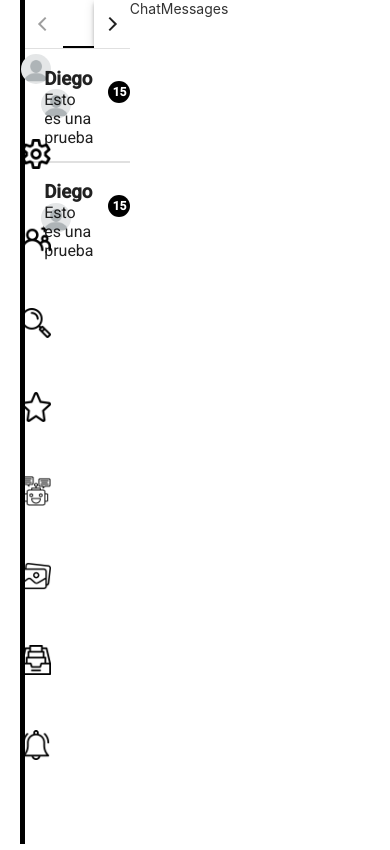
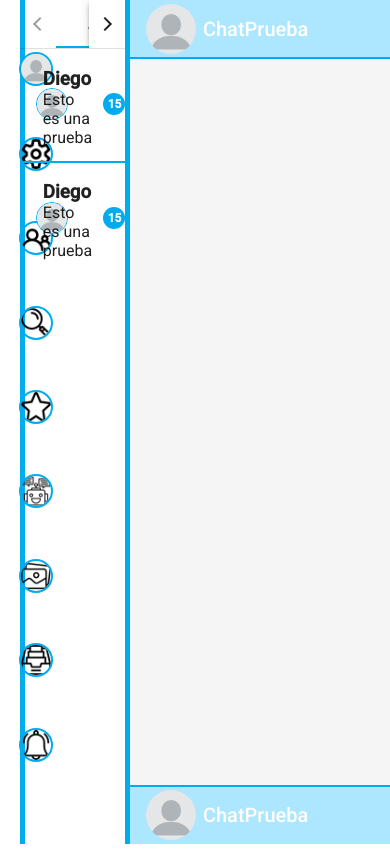
Before and after one commit to codeurjc-students/2020-ng-customizablechat, an Angular app in the folder Frontend/: page / in a window 390 px wide. Built offline with nearby package versions, Linux system fonts and the light colour scheme.

Commit message:
Design advances
Almost responsive frame

```diff
--- a/Frontend/package.json
+++ b/Frontend/package.json
@@ -30,9 +30,9 @@
     "@angular/cli": "~9.0.6",
     "@angular/compiler-cli": "~9.0.6",
     "@angular/language-service": "~9.0.6",
-    "@types/node": "^12.11.1",
     "@types/jasmine": "~3.5.0",
     "@types/jasminewd2": "~2.0.3",
+    "@types/node": "^12.11.1",
     "codelyzer": "^5.1.2",
     "jasmine-core": "~3.5.0",
     "jasmine-spec-reporter": "~4.2.1",
--- a/Frontend/src/app/app.module.ts
+++ b/Frontend/src/app/app.module.ts
@@ -15,6 +15,7 @@ import {MatIconModule} from '@angular/material/icon';
 import {MatButtonModule} from '@angular/material/button';
 import {MatBadgeModule} from '@angular/material/badge';
 import {MatTabsModule} from '@angular/material/tabs';
+import {MatToolbarModule} from '@angular/material/toolbar';
 
 @NgModule({
   declarations: [
@@ -34,7 +35,8 @@ import {MatTabsModule} from '@angular/material/tabs';
         MatIconModule,
         MatButtonModule,
         MatBadgeModule,
-        MatTabsModule
+        MatTabsModule,
+        MatToolbarModule
     ],
   providers: [],
   bootstrap: [AppComponent]
--- a/Frontend/src/app/frame/chatbox/chatbox.component.css
+++ b/Frontend/src/app/frame/chatbox/chatbox.component.css
@@ -0,0 +1,53 @@
+  .chatBox{
+    position: absolute;
+    height: 100%;
+    width:100%;
+    border-left: 5px solid #00acee;
+/*    background-color: #cdfdff!important;*/
+  }
+
+  .imageChatProfile {
+    width: 50px;
+    height: 50px;
+    border-radius: 50%;
+  }
+
+  .spacerImageText{
+    margin-right:2%;
+  }
+
+  #upperChat{
+    border-bottom:2px solid #00acee;
+    color: white;
+    background:#ace7ff;
+    width:100%;
+    height:100%;
+  }
+
+  #lowerChat{
+    border-top:2px solid #00acee;
+    background:#ace7ff;
+    width:100%;
+    height:100%;
+  }
+
+  .upper{
+    height:7%;
+    width:100%;
+    position:fixed;
+  }
+
+  .medium{
+    position:fixed;
+    background: whitesmoke!important;
+    height:86%;
+    width:100%;
+    top:7%;
+  }
+
+  .lower{
+    height:7%;
+    width:100%;
+    bottom:0;
+    position:fixed;
+  }
--- a/Frontend/src/app/frame/chatbox/chatbox.component.html
+++ b/Frontend/src/app/frame/chatbox/chatbox.component.html
@@ -1 +1,23 @@
-<p>chatbox works!</p>
+<div class="chatBox">
+  <div class="upper">
+    <mat-toolbar id="upperChat" color="warn">
+      <!--<span>Selecciona un chat para mostrar los mensajes</span>-->
+      <img class="imageChatProfile" src="../../../assets/profileExample.png" alt="">
+      <span class="spacerImageText"></span>
+      <span>ChatPrueba</span>
+    </mat-toolbar>
+  </div>
+  <div class="medium">
+    <div >
+
+    </div>
+  </div>
+  <div class="lower">
+    <mat-toolbar id="lowerChat" color="warn">
+      <!--<span>Selecciona un chat para mostrar los mensajes</span>-->
+      <img class="imageChatProfile" src="../../../assets/profileExample.png" alt="">
+      <span class="spacerImageText"></span>
+      <span>ChatPrueba</span>
+    </mat-toolbar>
+  </div>
+</div>
--- a/Frontend/src/app/frame/chats/chats.component.css
+++ b/Frontend/src/app/frame/chats/chats.component.css
@@ -18,12 +18,13 @@
 
 
 /deep/ .mat-tab-label{
-  width: 33%!important;
+  width: calc(100%/3) !important;
 }
 
 /deep/ .mat-divider{
   float: right!important;
   border-top-width: 0.125em!important;
+  border-top-color: #00acee!important;
 }
 
 /deep/.mat-list-base{
@@ -31,11 +32,13 @@
 }
 
 /deep/ .mat-ink-bar{
-  background-color: black!important;
+  background-color: #00acee!important;
 }
 
 /deep/ .mat-badge-content{
-  background: black!important;
+  background: #00acee!important;
+  float:right!important;
+  margin-top:50%!important;
 }
 
 .manualCard {
@@ -45,11 +48,11 @@
 }
 
 .leftChat {
-  width: 5%;
+  width: 10%;
 }
 
 .midChat {
-  width: 70%;
+  width: 65%;
 }
 
 .rightChat{
@@ -65,4 +68,5 @@
   width: 30px;
   height: 30px;
   border-radius: 50%;
+  border: 1px solid #00acee;
 }
--- a/Frontend/src/app/frame/chats/chats.component.html
+++ b/Frontend/src/app/frame/chats/chats.component.html
@@ -42,5 +42,4 @@
 
     </mat-tab>
   </mat-tab-group>
-
 </div>
--- a/Frontend/src/app/frame/frame.component.css
+++ b/Frontend/src/app/frame/frame.component.css
@@ -1,11 +1,13 @@
 
 .wrapper{
   height:100%;
+  position:fixed;
 }
 .wrapper:after{
   display:table;
   content:"";
   clear:both;
+
 }
 .column{
   float:left;
@@ -13,18 +15,31 @@
 
 .left{
   width:5%;
+  position:fixed;
 }
 .middle{
   width:27%;
+  position:fixed;
+  left:5%;
 }
 .right{
-  width:64%;
+  left:32%;
+  width:67%;
+  position:fixed;
 }
 
 #boxSidebar{
-  border-right-color: #000000;
+  border-right-color: #00acee!important;
   border-right-width: 5px;
   border-right-style:solid;
   height:100%;
   float:left;
 }
+
+#boxChatsContent{
+  border-right-color: #00acee!important;
+  border-right-width: 5px;
+  border-right-style:solid;
+  height:100%;
+  float:left;
+}
--- a/Frontend/src/app/frame/frame.component.html
+++ b/Frontend/src/app/frame/frame.component.html
@@ -5,5 +5,7 @@
   <div class="column middle" id="boxChatsContent">
     <app-chats></app-chats>
   </div>
-  <div class="column right" id="boxContent">ChatMessages</div>
+  <div class="column right" id="boxContent">
+    <app-chatbox></app-chatbox>
+  </div>
 </div>
--- a/Frontend/src/app/frame/options-side-bar/options-side-bar.component.css
+++ b/Frontend/src/app/frame/options-side-bar/options-side-bar.component.css
@@ -3,12 +3,14 @@
   width:  30px;
   height: 30px;
   border-radius: 50%;
+  border: 2px solid #00acee;
 }
 
  .imagesButtons{
    width:  30px;
    height: 30px;
-   /*border-radius: 50%;*/
+   border: 2px solid #00acee;
+   border-radius: 50%;
  }
 
  .listButtons{
@@ -34,6 +36,7 @@
    height: 35px;
    width: 35px;
 
+
    box-shadow: 0 0 0 0 rgba(0, 0, 0, 1);
    transform: scale(1);
    animation: pulse 2s infinite;
```
Also changed, not shown: 1 other file (tests, documents, lock files or other folders).
